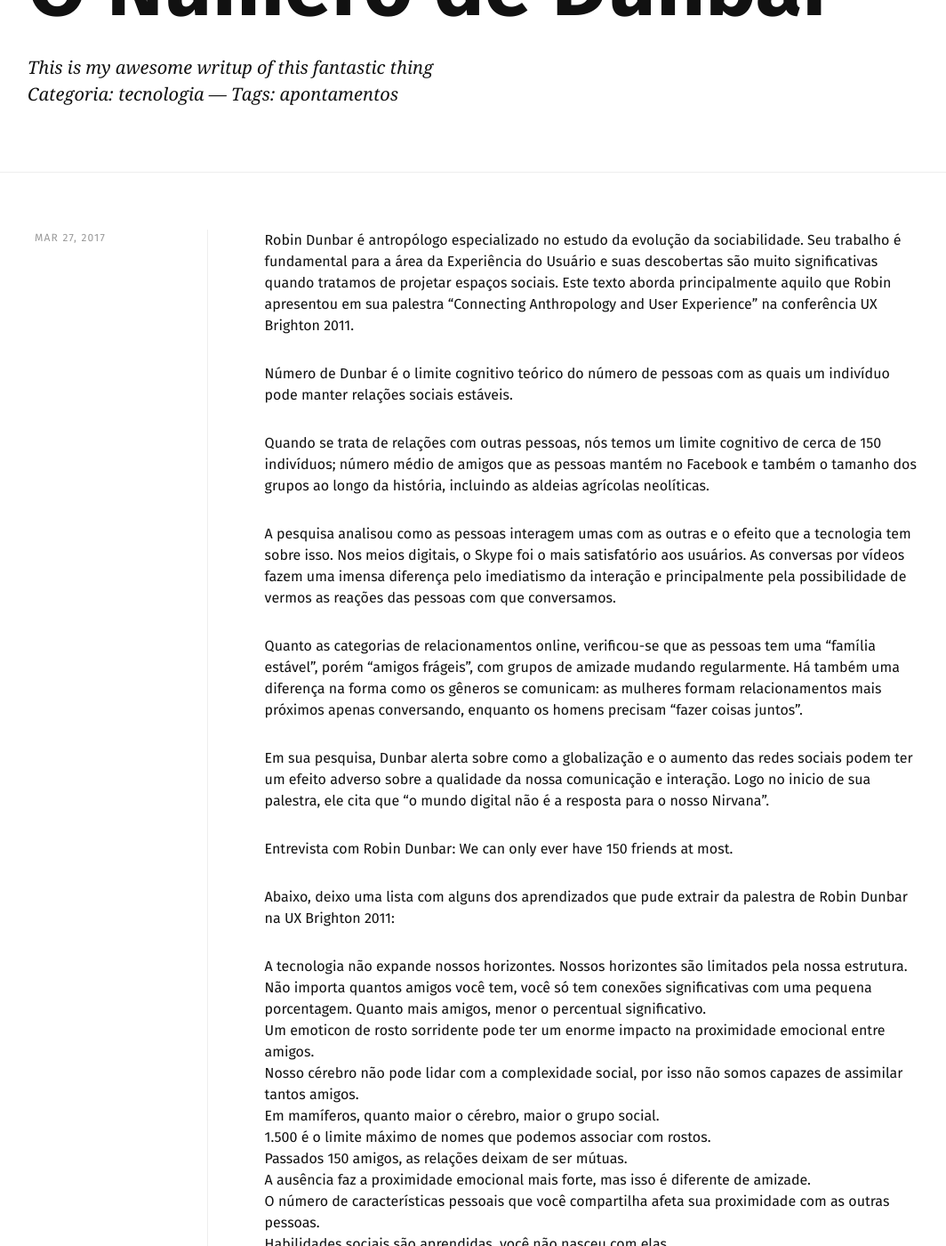
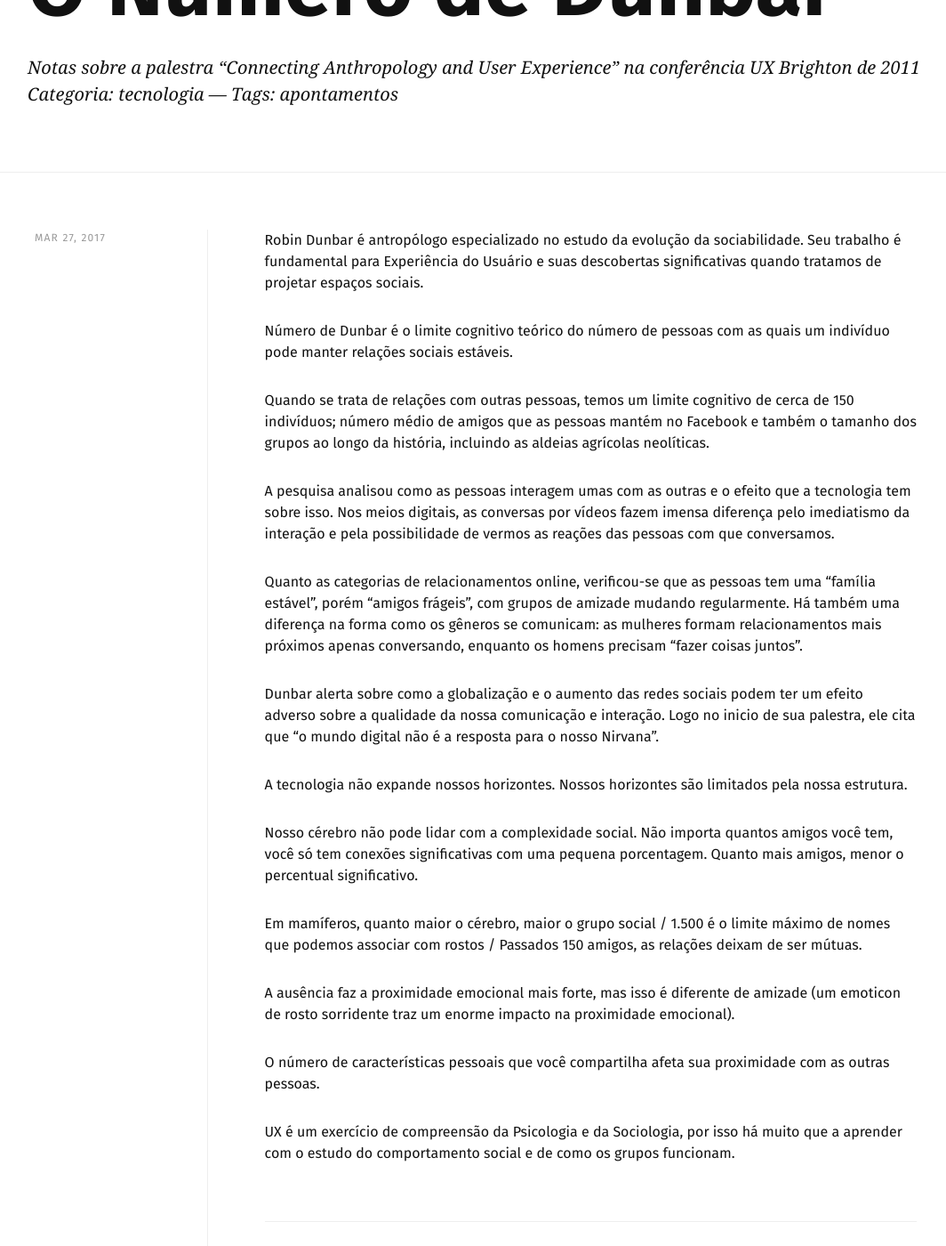
Before and after one commit to roneystones/roneystones, a Jekyll site: the page built from _posts/2017-03-21-o-numero-de-dunbar.markdown, in a window 1280 px wide and 1400 px high, scrolled down 196 px. Shown: the whole window at 89% size, without its empty margins (105-1169 px from the left). Built offline with Jekyll 4.4.1, drawn with Linux system fonts in a browser that asks for light colours; some of the changed text lies outside the part shown.

Commit message:
update posts

```diff
--- a/_posts/2017-03-21-o-numero-de-dunbar.markdown
+++ b/_posts/2017-03-21-o-numero-de-dunbar.markdown
@@ -1,45 +1,32 @@
 ---
 layout: post
 title: "O Número de Dunbar"
-description: This is my awesome writup of this fantastic thing
+description: Notas sobre a palestra “Connecting Anthropology and User Experience” na conferência UX Brighton de 2011
 date: 2017-03-26 21:31:29 -0300
 categories: tecnologia
 tags: apontamentos
 ---
 
-Robin Dunbar é antropólogo especializado no estudo da evolução da sociabilidade. Seu trabalho é fundamental para a área da Experiência do Usuário e suas descobertas são muito significativas quando tratamos de projetar espaços sociais. Este texto aborda principalmente aquilo que Robin apresentou em sua palestra “Connecting Anthropology and User Experience” na conferência UX Brighton 2011.
+Robin Dunbar é antropólogo especializado no estudo da evolução da sociabilidade. Seu trabalho é fundamental para Experiência do Usuário e suas descobertas significativas quando tratamos de projetar espaços sociais.
 
 Número de Dunbar é o limite cognitivo teórico do número de pessoas com as quais um indivíduo pode manter relações sociais estáveis.
 
-Quando se trata de relações com outras pessoas, nós temos um limite cognitivo de cerca de 150 indivíduos; número médio de amigos que as pessoas mantém no Facebook e também o tamanho dos grupos ao longo da história, incluindo as aldeias agrícolas neolíticas.
+Quando se trata de relações com outras pessoas, temos um limite cognitivo de cerca de 150 indivíduos; número médio de amigos que as pessoas mantém no Facebook e também o tamanho dos grupos ao longo da história, incluindo as aldeias agrícolas neolíticas.
 
-A pesquisa analisou como as pessoas interagem umas com as outras e o efeito que a tecnologia tem sobre isso. Nos meios digitais, o Skype foi o mais satisfatório aos usuários. As conversas por vídeos fazem uma imensa diferença pelo imediatismo da interação e principalmente pela possibilidade de vermos as reações das pessoas com que conversamos.
+A pesquisa analisou como as pessoas interagem umas com as outras e o efeito que a tecnologia tem sobre isso. Nos meios digitais, as conversas por vídeos fazem imensa diferença pelo imediatismo da interação e pela possibilidade de vermos as reações das pessoas com que conversamos.
 
 Quanto as categorias de relacionamentos online, verificou-se que as pessoas tem uma “família estável”, porém “amigos frágeis”, com grupos de amizade mudando regularmente. Há também uma diferença na forma como os gêneros se comunicam: as mulheres formam relacionamentos mais próximos apenas conversando, enquanto os homens precisam “fazer coisas juntos”.
 
-Em sua pesquisa, Dunbar alerta sobre como a globalização e o aumento das redes sociais podem ter um efeito adverso sobre a qualidade da nossa comunicação e interação. Logo no inicio de sua palestra, ele cita que “o mundo digital não é a resposta para o nosso Nirvana”.
+Dunbar alerta sobre como a globalização e o aumento das redes sociais podem ter um efeito adverso sobre a qualidade da nossa comunicação e interação. Logo no inicio de sua palestra, ele cita que “o mundo digital não é a resposta para o nosso Nirvana”.
 
-Entrevista com Robin Dunbar: We can only ever have 150 friends at most.
+A tecnologia não expande nossos horizontes. Nossos horizontes são limitados pela nossa estrutura.
 
-Abaixo, deixo uma lista com alguns dos aprendizados que pude extrair da palestra de Robin Dunbar na UX Brighton 2011:
-  * A tecnologia não expande nossos horizontes. Nossos horizontes são limitados pela nossa estrutura.
+Nosso cérebro não pode lidar com a complexidade social. Não importa quantos amigos você tem, você só tem conexões significativas com uma pequena porcentagem. Quanto mais amigos, menor o percentual significativo.
 
-  * Não importa quantos amigos você tem, você só tem conexões significativas com uma pequena porcentagem. Quanto mais amigos, menor o percentual significativo.
+Em mamíferos, quanto maior o cérebro, maior o grupo social / 1.500 é o limite máximo de nomes que podemos associar com rostos / Passados 150 amigos, as relações deixam de ser mútuas.
 
-  * Um emoticon de rosto sorridente pode ter um enorme impacto na proximidade emocional entre amigos.
+A ausência faz a proximidade emocional mais forte, mas isso é diferente de amizade (um emoticon de rosto sorridente traz um enorme impacto na proximidade emocional).
 
-  * Nosso cérebro não pode lidar com a complexidade social, por isso não somos capazes de assimilar tantos amigos.
+O número de características pessoais que você compartilha afeta sua proximidade com as outras pessoas.
 
-  * Em mamíferos, quanto maior o cérebro, maior o grupo social.
-
-  * 1.500 é o limite máximo de nomes que podemos associar com rostos.
-
-  * Passados 150 amigos, as relações deixam de ser mútuas.
-
-  * A ausência faz a proximidade emocional mais forte, mas isso é diferente de amizade.
-
-  * O número de características pessoais que você compartilha afeta sua proximidade com as outras pessoas.
-
-  * Habilidades sociais são aprendidas, você não nasceu com elas.
-
-  Trabalhar com User Experience é um exercício de compreensão da Psicologia e da Sociologia, por isso há muito que a aprender com o estudo do comportamento social e de como os grupos funcionam.
+UX é um exercício de compreensão da Psicologia e da Sociologia, por isso há muito que a aprender com o estudo do comportamento social e de como os grupos funcionam.
--- a/_posts/2017-07-05-WTF-is-ethereum.markdown
+++ b/_posts/2017-07-05-WTF-is-ethereum.markdown
@@ -13,3 +13,7 @@
 Donec sed ex turpis. Aenean nulla ipsum, molestie id fringilla sit amet, lobortis sit amet mauris. Nulla sed elit eget est consequat dignissim non id ipsum. Nunc in vulputate purus. Quisque non accumsan diam. Aliquam congue quis neque non volutpat. Morbi eget neque sed nisi hendrerit eleifend at a nibh.
 
 Fusce iaculis varius arcu, eu tincidunt ipsum sagittis ut. Cras eu libero pretium, interdum lacus sit amet, posuere risus. Proin sit amet malesuada arcu. Quisque rhoncus, urna ut facilisis aliquam, ligula lectus blandit nisi, nec lobortis ante nibh a nisl. Nunc pellentesque facilisis egestas. Mauris a accumsan diam, vitae maximus diam. Nulla iaculis est est, vitae luctus lacus elementum eget. Suspendisse sed mattis ante, sed hendrerit nisi. Integer tortor leo, maximus vel nunc in, rhoncus ornare nisl. Vestibulum euismod aliquet risus, in fermentum arcu. Suspendisse eu velit ligula. Vivamus ultricies ligula eget diam gravida cursus.
+
+[Okay, WTF Is Ethereum?](https://motherboard.vice.com/en_us/article/newkqz/okay-wtf-is-ethereum)
+
+[Something called Ethereum is suddenly all over the news — here's what the bitcoin rival is all about](http://www.businessinsider.com/what-is-ethereum-2017-6)
```
Also changed, not shown: _posts/2017-02-26-WEF-Davos-2017-I.markdown (+6 -13 lines), _posts/2017-05-24-the-zombie-scroller.markdown (+8 -10 lines), _posts/2017-07-14-codigos-comentados.markdown (+4 -4 lines).
